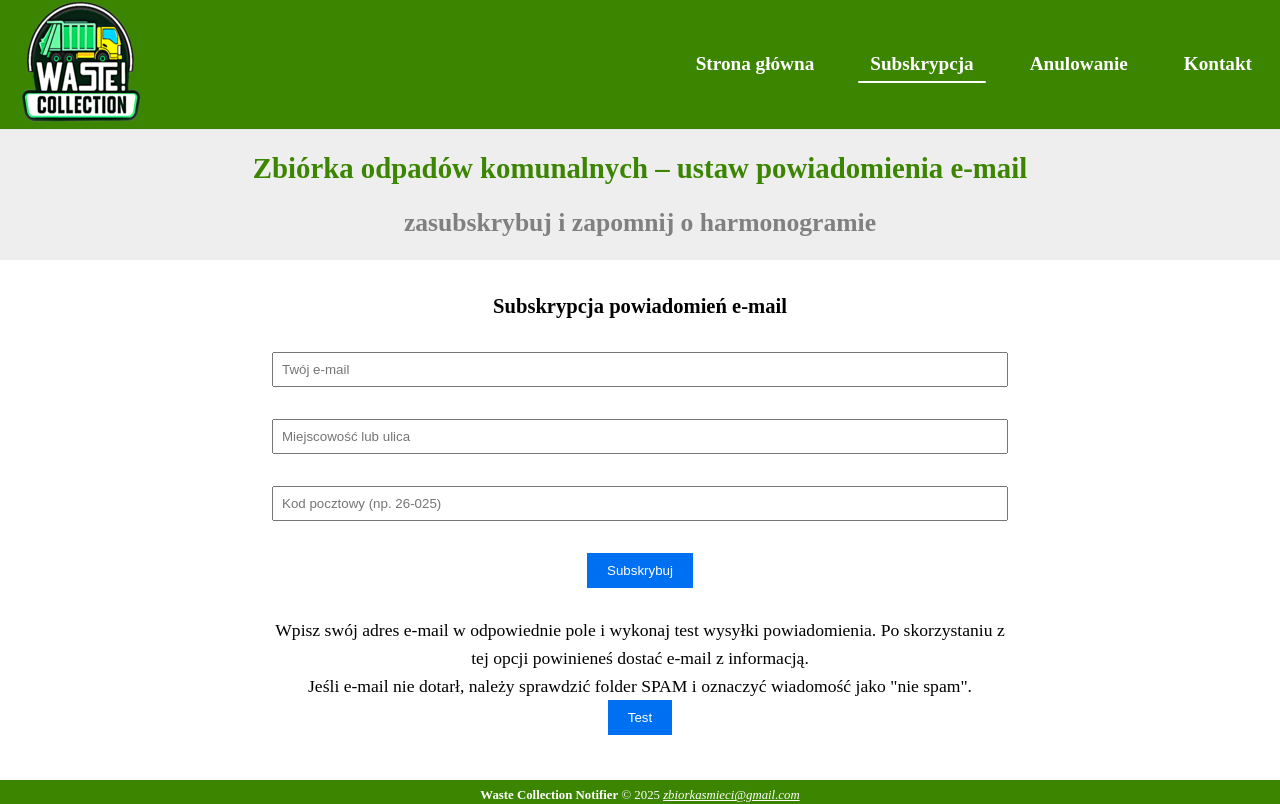
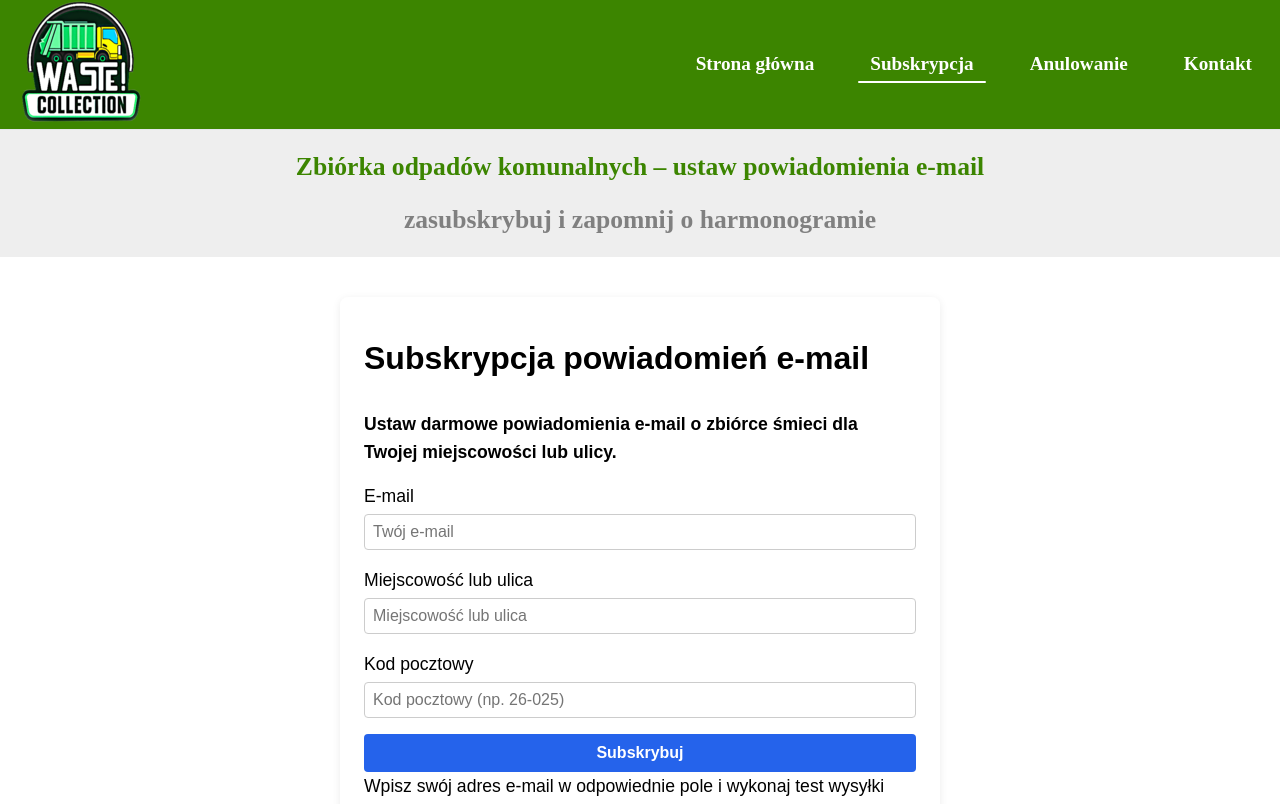
Before and after one commit to Rugel/zbiorka, a Next.js app: page /subscribe in a window 1280 px wide. Shown: the top 804 px of the page. Built offline with nearby package versions, Linux system fonts and the light colour scheme.

Commit message:
changed styles of forms

```diff
--- a/app/globals.css
+++ b/app/globals.css
@@ -13,7 +13,7 @@
   min-height: 65vh;
 }
 
-input {
+iput {
   display: block;
   width: 100%;
   margin: 10px 0;
@@ -63,13 +63,8 @@ button:hover {
   height: 50px;
 }
 
-input {
-  margin-top: 2rem;
-  margin-bottom: 2rem;
-}
-
 h1 {
-  font-size: calc(1rem + 1vw);
+  font-size: calc(.8rem + 1vw);
   padding: calc(1rem + 0.5vw) 0;
   color: #3C8500;
 }
@@ -98,3 +93,77 @@ select {
 footer a {
   color: white;
 }
+
+main {
+  max-width: 600px;
+  margin: 40px auto;
+  padding: 24px;
+  background: #fff;
+  border-radius: 8px;
+  box-shadow: 0 2px 8px rgba(0,0,0,0.08);
+  font-family: sans-serif;
+}
+
+.container {
+  max-width: 600px;
+  margin: 40px auto;
+  padding: 24px;
+  background: #fff;
+  border-radius: 8px;
+  box-shadow: 0 2px 8px rgba(0, 0, 0, 0.08);
+  font-family: sans-serif;
+}
+
+.title {
+  font-size: 2rem;
+  margin-bottom: 16px;
+  color: black;
+}
+
+.description {
+  margin-bottom: 16px;
+}
+
+.form {
+  display: flex;
+  flex-direction: column;
+  gap: 16px;
+}
+
+.form-group {
+  display: flex;
+  flex-direction: column;
+  gap: 4px;
+}
+
+.label {
+  font-weight: 500;
+}
+
+.input {
+  padding: 8px;
+  border: 1px solid #ccc;
+  border-radius: 4px;
+  font-size: 1rem;
+}
+
+.button {
+  background: #2563eb;
+  color: #fff;
+  padding: 10px 24px;
+  border: none;
+  border-radius: 4px;
+  font-size: 1rem;
+  font-weight: 600;
+  cursor: pointer;
+  transition: background 0.2s;
+}
+
+.button:hover {
+  background: #1e40af;
+}
+
+.status {
+  margin-top: 16px;
+  font-weight: 500;
+}
--- a/app/subscribe/page.tsx
+++ b/app/subscribe/page.tsx
@@ -1,28 +1,40 @@
 'use client';
 
-import { useState } from 'react';
+import React, { useState } from 'react';
 import Head from 'next/head';
-import Swal from 'sweetalert2'; // Import SweetAlert2
+import Swal from 'sweetalert2';
 
 export default function Home() {
-  const [email, setEmail] = useState('');
-  const [location, setLocation] = useState('');
-  const [postalCode, setPostalCode] = useState('');
+  const [email, setEmail] = useState<string>('');
+  const [location, setLocation] = useState<string>('');
+  const [postalCode, setPostalCode] = useState<string>('');
+  const [status, setStatus] = useState<string | null>(null);
 
   const validatePostalCode = (code: string) => {
     const postalCodeRegex = /^\d{2}-\d{3}$/;
     return postalCodeRegex.test(code);
   };
 
-  const handleSubscribe = async (e: React.FormEvent) => {
+  const handleSubscribe = async (e: React.FormEvent<HTMLFormElement>) => {
     e.preventDefault();
 
-    // Walidacja kodu pocztowego
-    if (!validatePostalCode(postalCode)) {
+    if (!email || !location || !postalCode) {
+      setStatus('❌ Proszę wypełnić wszystkie pola.');
       Swal.fire({
         icon: 'error',
         title: 'Błąd!',
-        text: 'Kod pocztowy musi być w formacie XX-XXX (np. 26-025)',
+        text: 'Proszę podać email, miejscowość i kod pocztowy.',
+        confirmButtonText: 'OK',
+      });
+      return;
+    }
+
+    if (!validatePostalCode(postalCode)) {
+      setStatus('❌ Nieprawidłowy format kodu pocztowego.');
+      Swal.fire({
+        icon: 'error',
+        title: 'Błąd!',
+        text: 'Kod pocztowy musi być w formacie XX-XXX (np. 26-025).',
         confirmButtonText: 'OK',
       });
       return;
@@ -38,7 +50,7 @@ export default function Home() {
       const data = await res.json();
 
       if (!res.ok) {
-        // Wyświetl błąd za pomocą SweetAlert2
+        setStatus('❌ Coś poszło nie tak...');
         Swal.fire({
           icon: 'error',
           title: 'Błąd!',
@@ -48,7 +60,7 @@ export default function Home() {
         return;
       }
 
-      // Wyświetl sukces za pomocą SweetAlert2
+      setStatus('✅ Subskrypcja dodana!');
       Swal.fire({
         icon: 'success',
         title: 'Sukces!',
@@ -56,7 +68,7 @@ export default function Home() {
         confirmButtonText: 'OK',
       });
     } catch (error) {
-      // Wyświetl błąd sieciowy za pomocą SweetAlert2
+      setStatus('❌ Coś poszło nie tak...');
       Swal.fire({
         icon: 'error',
         title: 'Błąd!',
@@ -67,6 +79,17 @@ export default function Home() {
   };
 
   const testEmail = async () => {
+    if (!email) {
+      setStatus('❌ Proszę podać adres e-mail.');
+      Swal.fire({
+        icon: 'error',
+        title: 'Błąd!',
+        text: 'Proszę podać adres e-mail.',
+        confirmButtonText: 'OK',
+      });
+      return;
+    }
+
     try {
       const res = await fetch('/api/email-test', {
         method: 'POST',
@@ -77,7 +100,7 @@ export default function Home() {
       const data = await res.json();
 
       if (!res.ok) {
-        // Wyświetl błąd za pomocą SweetAlert2
+        setStatus('❌ Coś poszło nie tak...');
         Swal.fire({
           icon: 'error',
           title: 'Błąd!',
@@ -87,7 +110,7 @@ export default function Home() {
         return;
       }
 
-      // Wyświetl sukces za pomocą SweetAlert2
+      setStatus('✅ E-mail testowy wysłany!');
       Swal.fire({
         icon: 'success',
         title: 'Sukces!',
@@ -95,7 +118,7 @@ export default function Home() {
         confirmButtonText: 'OK',
       });
     } catch (error) {
-      // Wyświetl błąd sieciowy za pomocą SweetAlert2
+      setStatus('❌ Coś poszło nie tak...');
       Swal.fire({
         icon: 'error',
         title: 'Błąd!',
@@ -117,42 +140,71 @@ export default function Home() {
         <meta name="twitter:description" content="Ustaw darmowe powiadomienia e-mail o zbiórce śmieci dla Twojej miejscowości lub ulicy. Dodaj harmonogram zbiórki odpadów komunalnych." />
         <meta name="twitter:image" content="https://zbiorka.vercel.app/web-app-manifest-512x512.png" />
       </Head>
-      <div className="container">
-        <div className='subsField'>
-          <h3>Subskrypcja powiadomień e-mail</h3>
-          <form onSubmit={handleSubscribe}>
+      <main className="container">
+        <h1 className="title">Subskrypcja powiadomień e-mail</h1>
+        <p className="description">
+          <b>Ustaw darmowe powiadomienia e-mail o zbiórce śmieci dla Twojej miejscowości lub ulicy.</b>
+        </p>
+        <form onSubmit={handleSubscribe} className="form">
+          <div className="form-group">
+            <label htmlFor="email" className="label">
+              E-mail
+            </label>
             <input
               type="email"
+              id="email"
+              name="email"
               placeholder="Twój e-mail"
               value={email}
               onChange={(e) => setEmail(e.target.value)}
+              className="input"
               required
             />
+          </div>
+          <div className="form-group">
+            <label htmlFor="location" className="label">
+              Miejscowość lub ulica
+            </label>
             <input
               type="text"
+              id="location"
+              name="location"
               placeholder="Miejscowość lub ulica"
               value={location}
               onChange={(e) => setLocation(e.target.value)}
+              className="input"
               required
             />
+          </div>
+          <div className="form-group">
+            <label htmlFor="postalCode" className="label">
+              Kod pocztowy
+            </label>
             <input
               type="text"
+              id="postalCode"
+              name="postalCode"
               placeholder="Kod pocztowy (np. 26-025)"
               value={postalCode}
               onChange={(e) => setPostalCode(e.target.value)}
+              className="input"
               required
             />
-            <button type="submit">Subskrybuj</button>
-          </form><br />
-          <label>
-            Wpisz swój adres e-mail w odpowiednie pole i wykonaj test wysyłki powiadomienia. Po skorzystaniu z tej opcji powinieneś dostać e-mail z informacją.
-            <br />
-            Jeśli e-mail nie dotarł, należy sprawdzić folder SPAM i oznaczyć wiadomość jako &quot;nie spam&quot;.
-            <br />
-            <button onClick={testEmail}>Test</button>
-          </label>
+          </div>
+          <button type="submit" className="button">
+            Subskrybuj
+          </button>
+        </form>
+        <div className="test-email-section">
+          <p className="description">
+            Wpisz swój adres e-mail w odpowiednie pole i wykonaj test wysyłki powiadomienia. Po skorzystaniu z tej opcji powinieneś dostać e-mail z informacją. Jeśli e-mail nie dotarł, sprawdź folder SPAM i oznacz wiadomość jako &quot;nie spam&quot;.
+          </p>
+          <button type="button" onClick={testEmail} className="button">
+            Test
+          </button>
         </div>
-      </div>
+        {status && <p className="status">{status}</p>}
+      </main>
     </>
   );
 }
```
Also changed, not shown: app/unsubscribe/page.tsx (+53 -18 lines).
